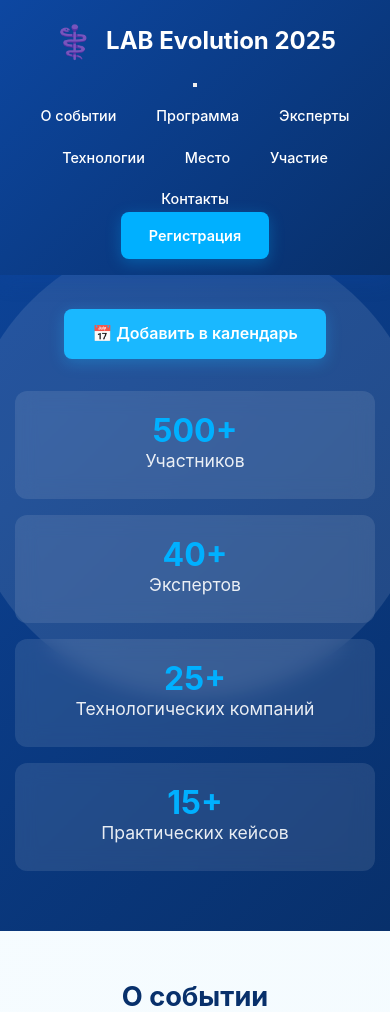
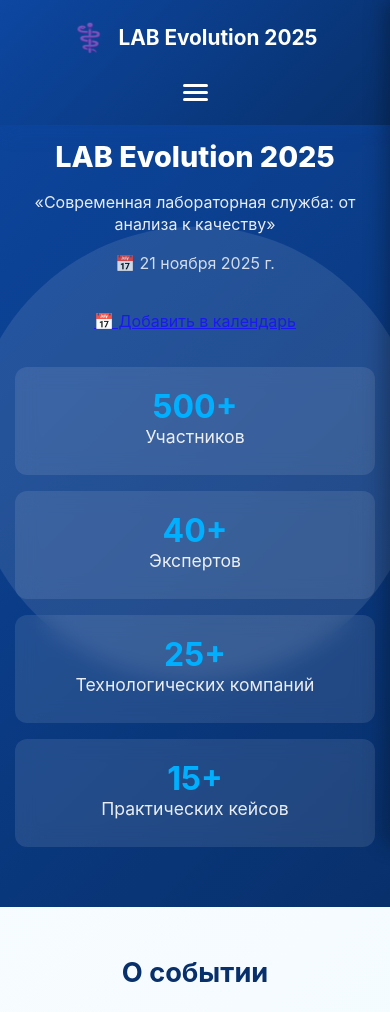
Before and after one commit to Oivan-coder/conferenc_nov, a PHP site: page / in a window 390 px wide. Shown: the top 1012 px of the page. Run offline with PHP 8.4, Linux system fonts and the light colour scheme.

Commit message:
Update styles.css

```diff
--- a/styles.css
+++ b/styles.css
@@ -66,6 +66,7 @@ header {
     text-decoration: none;
     transition: transform 0.3s;
     white-space: nowrap;
+    z-index: 1001;
 }
 
 .logo:hover {
@@ -76,7 +77,46 @@ header {
     font-size: 2rem;
 }
 
-nav ul {
+/* Бургер меню */
+.burger-menu {
+    display: none;
+    flex-direction: column;
+    background: none;
+    border: none;
+    cursor: pointer;
+    padding: 8px;
+    gap: 4px;
+    z-index: 1001;
+}
+
+.burger-menu span {
+    width: 25px;
+    height: 3px;
+    background: white;
+    transition: all 0.3s;
+    border-radius: 2px;
+}
+
+.burger-menu.active span:nth-child(1) {
+    transform: rotate(45deg) translate(6px, 6px);
+}
+
+.burger-menu.active span:nth-child(2) {
+    opacity: 0;
+}
+
+.burger-menu.active span:nth-child(3) {
+    transform: rotate(-45deg) translate(6px, -6px);
+}
+
+/* Навигация */
+.nav-menu {
+    display: flex;
+    align-items: center;
+    gap: 2rem;
+}
+
+.nav-links {
     display: flex;
     list-style: none;
     gap: 2rem;
@@ -84,7 +124,7 @@ nav ul {
     justify-content: center;
 }
 
-nav a {
+.nav-links a {
     color: white;
     text-decoration: none;
     font-weight: 500;
@@ -95,12 +135,12 @@ nav a {
     position: relative;
 }
 
-nav a:hover {
+.nav-links a:hover {
     background: rgba(255, 255, 255, 0.1);
     color: var(--accent);
 }
 
-nav a::after {
+.nav-links a::after {
     content: '';
     position: absolute;
     bottom: -5px;
@@ -112,32 +152,77 @@ nav a::after {
     transform: translateX(-50%);
 }
 
-nav a:hover::after {
+.nav-links a:hover::after {
     width: 80%;
 }
 
-.cta-button {
-    background: var(--accent);
-    color: white;
-    border: none;
-    padding: 12px 28px;
-    border-radius: 8px;
-    font-weight: 600;
-    cursor: pointer;
-    transition: all 0.3s;
-    box-shadow: 0 4px 15px rgba(0, 176, 255, 0.3);
-    text-decoration: none;
-    display: inline-flex;
-    align-items: center;
-    justify-content: center;
+.nav-register-btn {
     white-space: nowrap;
-    text-align: center;
 }
 
-.cta-button:hover {
-    background: #0091ea;
-    transform: translateY(-2px);
-    box-shadow: 0 6px 20px rgba(0, 176, 255, 0.4);
+/* Адаптивность для мобильных */
+@media (max-width: 968px) {
+    .burger-menu {
+        display: flex;
+    }
+
+    .nav-menu {
+        position: fixed;
+        top: 0;
+        right: -100%;
+        width: 300px;
+        height: 100vh;
+        background: linear-gradient(135deg, var(--primary) 0%, var(--primary-dark) 100%);
+        flex-direction: column;
+        justify-content: flex-start;
+        padding: 100px 2rem 2rem;
+        transition: right 0.3s ease;
+        box-shadow: -5px 0 20px rgba(0, 0, 0, 0.3);
+    }
+
+    .nav-menu.active {
+        right: 0;
+    }
+
+    .nav-links {
+        flex-direction: column;
+        gap: 1rem;
+        width: 100%;
+    }
+
+    .nav-links a {
+        padding: 12px 16px;
+        text-align: center;
+        display: block;
+        border: 1px solid rgba(255, 255, 255, 0.2);
+        border-radius: 8px;
+    }
+
+    .nav-register-btn {
+        margin-top: 2rem;
+        width: 100%;
+        text-align: center;
+    }
+
+    /* Блокируем прокрутку при открытом меню */
+    body.menu-open {
+        overflow: hidden;
+    }
+}
+
+@media (max-width: 480px) {
+    .nav-menu {
+        width: 100%;
+        right: -100%;
+    }
+
+    .logo {
+        font-size: 1.3rem;
+    }
+
+    .logo-icon {
+        font-size: 1.7rem;
+    }
 }
 
 /* Кнопка "Наверх" */
```
